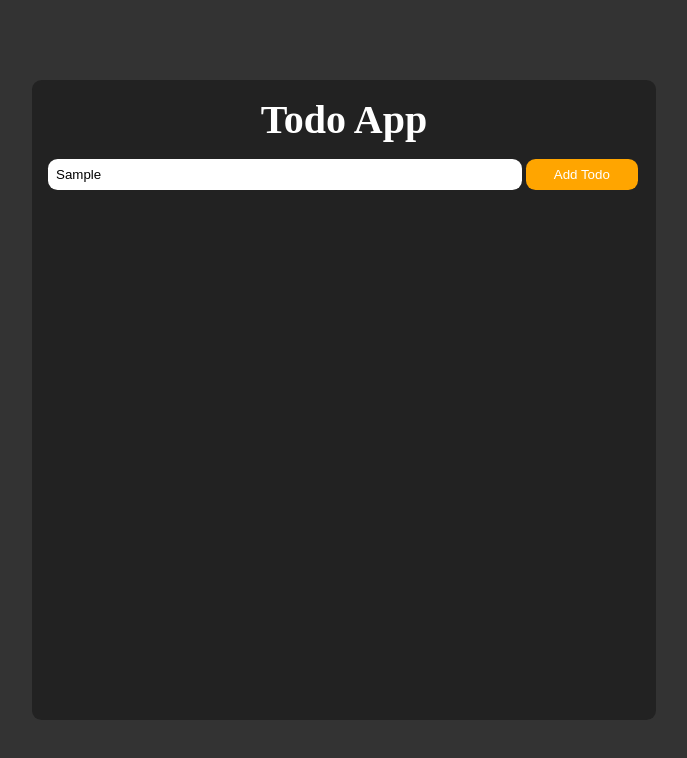
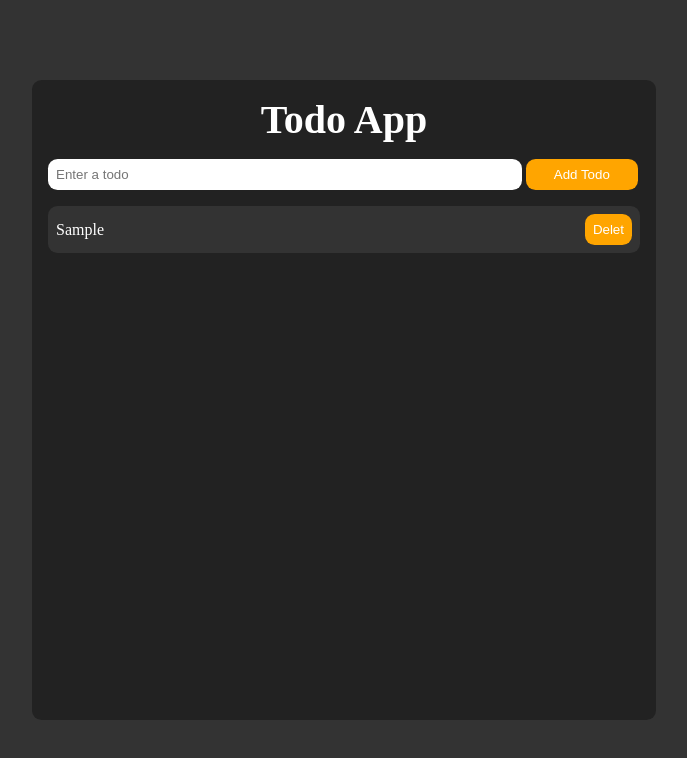
Before and after one commit to sadrilamin1999/todo-app, a plain HTML site: page index.html in a window 1280 px wide. Both pictures are taken after typing "Sample" into the empty fields and a click on the button "Add Todo". Shown: the whole page, without its empty margins (296-983 px from the left). Drawn offline with Linux system fonts and the light colour scheme.

Commit message:
add data to localstroge

```diff
--- a/index.html
+++ b/index.html
@@ -23,6 +23,7 @@
               Add Todo
             </button>
           </form>
+          <p id="message"></p>
           <ul id="lists"></ul>
         </div>
       </div>
--- a/script.js
+++ b/script.js
@@ -4,7 +4,34 @@ const todoForm = document.querySelector(".todo-form");
 const todoInput = document.querySelector("#inputTodo");
 const todoAddButton = document.querySelector(".addTodoButton");
 const todoLists = document.querySelector("#lists");
+const messageElement = document.querySelector("#message");
 
+// message
+const showMessage = (text, status) => {
+  messageElement.innerHTML = text;
+  messageElement.classList.add(`bg-${status}`);
+  setTimeout(() => {
+    messageElement.innerHTML = "";
+    messageElement.classList.remove(`bg-${status}`);
+  }, 1000);
+};
+// create todo
+const createTodo = (todoId, todoValue) => {
+  const todoElement = document.createElement("li");
+  todoElement.id = todoId;
+  todoElement.classList.add("li-style");
+  todoElement.innerHTML = `
+  <span>${todoValue}</span>
+  <sapn><button class="btn" id="deleteButton" >Delet</button></sapn>
+  `;
+  todoLists.appendChild(todoElement);
+};
+// get todos from local stroge
+const getTodosFromLocalStroge = () => {
+  return localStorage.getItem("mytodos")
+    ? JSON.parse(localStorage.getItem("mytodos"))
+    : [];
+};
 // add todo
 const addTodo = (event) => {
   event.preventDefault();
@@ -12,7 +39,15 @@ const addTodo = (event) => {
 
   // unique id
   const todoId = Date.now().toString();
-  console.log(todoId);
+  createTodo(todoId, todoValue);
+  showMessage("Todo is created ✔", "success");
+
+  // add todo to localStorage
+  const todos = getTodosFromLocalStroge();
+  todos.push({ todoId, todoValue });
+  localStorage.setItem("mytodos", JSON.stringify(todos));
+
+  todoInput.value = "";
 };
 // add eventListener
 todoForm.addEventListener("submit", addTodo);
--- a/style.css
+++ b/style.css
@@ -57,3 +57,32 @@ input {
 #addTodoButton {
   width: 19%;
 }
+.li-style {
+  display: flex;
+  justify-content: space-between;
+  align-items: center;
+  background-color: #333;
+  color: white;
+  padding: 0.5rem;
+  border-radius: 0.6rem;
+  margin: 1rem 0;
+  transition: all 0.3s;
+}
+
+.li-style:hover {
+  background-color: #111;
+}
+.bg-success {
+  margin: 0.5rem 0;
+  padding: 0.5rem;
+  color: black;
+  background-color: #ddffdd;
+  border-left: 6px solid #04aa6d;
+}
+.bg-danger {
+  margin: 0.5rem 0;
+  padding: 0.5rem;
+  color: black;
+  background-color: #ffdddd;
+  border-left: 6px solid #f44336;
+}
```
